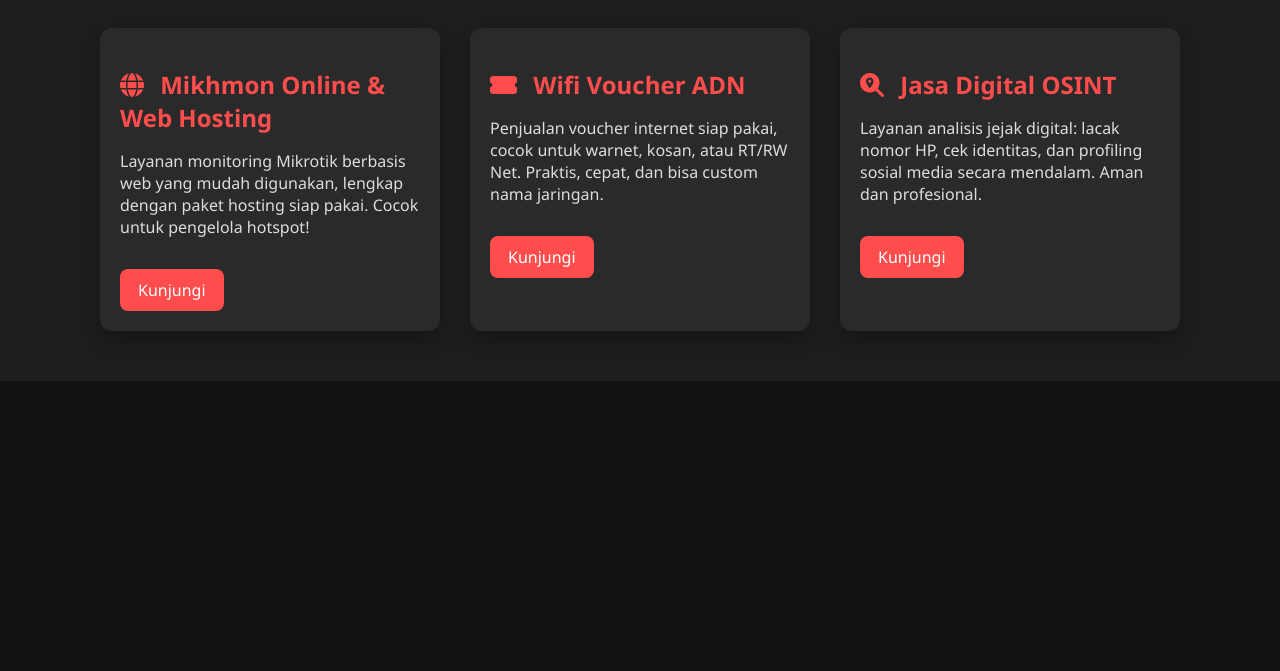
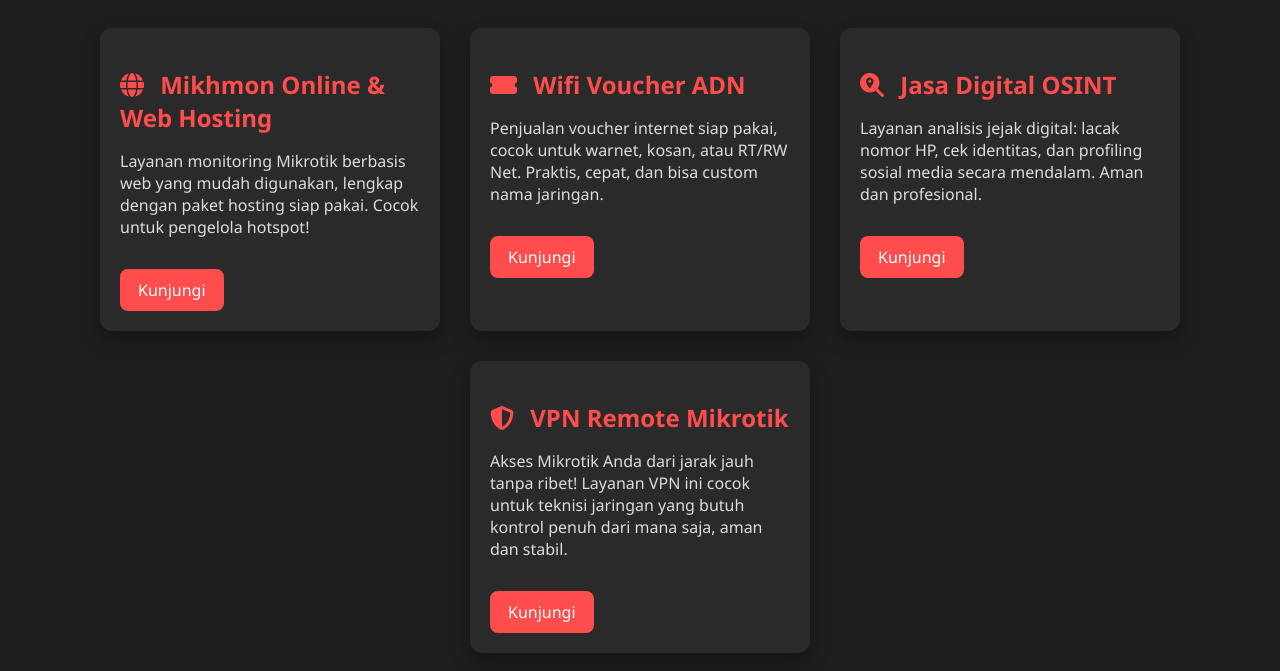
Before and after one commit to arthasa28/BACKUP-store-arthasa.my.id, a plain HTML site: page index.html in a window 1280 px wide. Shown: the part 822-1493 px from the top of the page. Before the commit the page ends 1203 px from the top, so only its background shows below. Drawn offline with Linux system fonts and the light colour scheme.

Commit message:
Update index.html

```diff
--- a/index.html
+++ b/index.html
@@ -35,8 +35,13 @@
       <p>Layanan analisis jejak digital: lacak nomor HP, cek identitas, dan profiling sosial media secara mendalam. Aman dan profesional.</p>
       <a href="https://arthasa.my.id/jasa-digital/" target="_blank" class="btn">Kunjungi</a>
     </div>
+
+    <div class="product fade-in">
+      <h2><i class="fas fa-shield-alt"></i> VPN Remote Mikrotik</h2>
+      <p>Akses Mikrotik Anda dari jarak jauh tanpa ribet! Layanan VPN ini cocok untuk teknisi jaringan yang butuh kontrol penuh dari mana saja, aman dan stabil.</p>
+      <a href="https://arthasa.my.id/vpn-remote/" target="_blank" class="btn">Kunjungi</a>
+    </div>
   </section>
-
 
   <script src="script.js"></script>
 </body>
```
Lines whose indentation alone changed are shown as unchanged.
